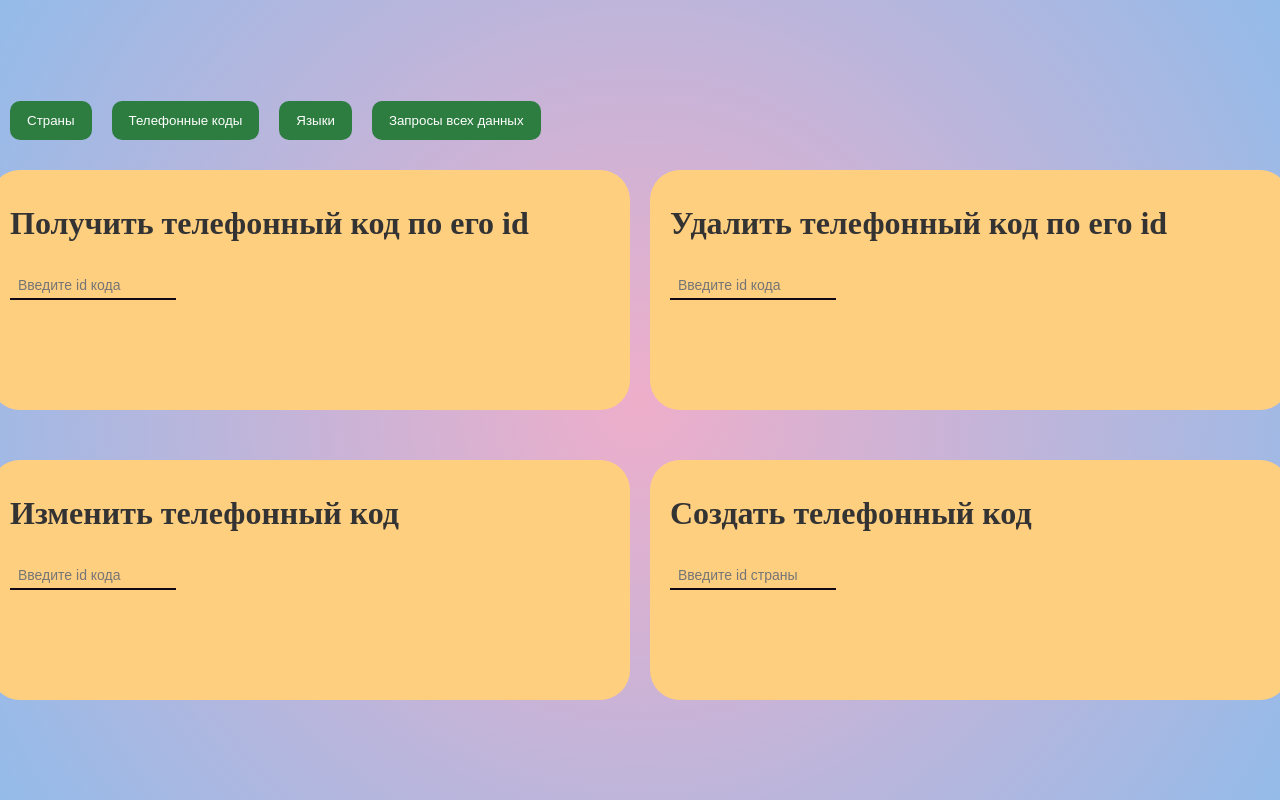
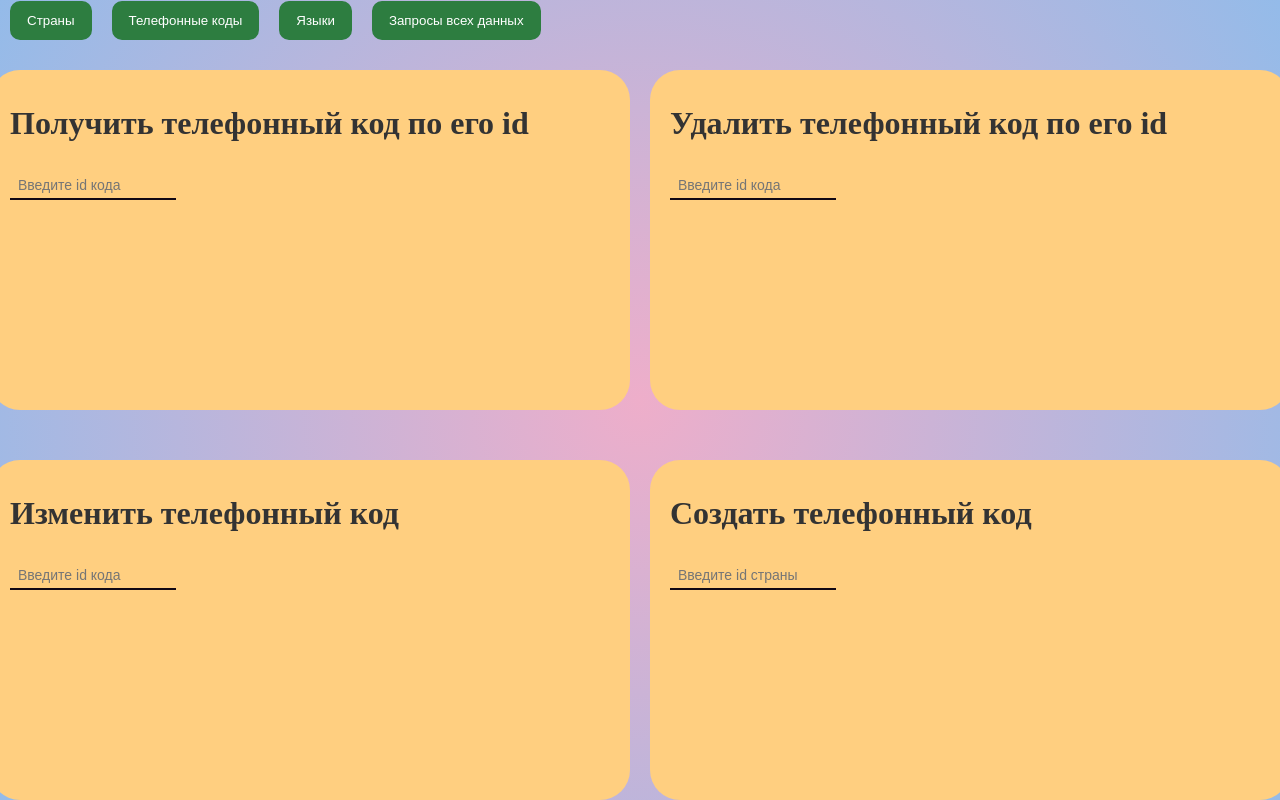
Before and after one commit to Tikhon100/Java-front, a Vue app: page /two in a window 1280 px wide. Built offline with nearby package versions, Linux system fonts and the light colour scheme.

Commit message:
Точно исправил

```diff
--- a/src/components/PhoneNumberCodes.vue
+++ b/src/components/PhoneNumberCodes.vue
@@ -163,7 +163,7 @@ export default{
 .wrapper{
   margin-top: 30px;
   width: 600px;
-  height: 200px;
+  height: 300px;
   border-radius: 30px;
   padding: 20px;
   background: #FFCf80;
```
